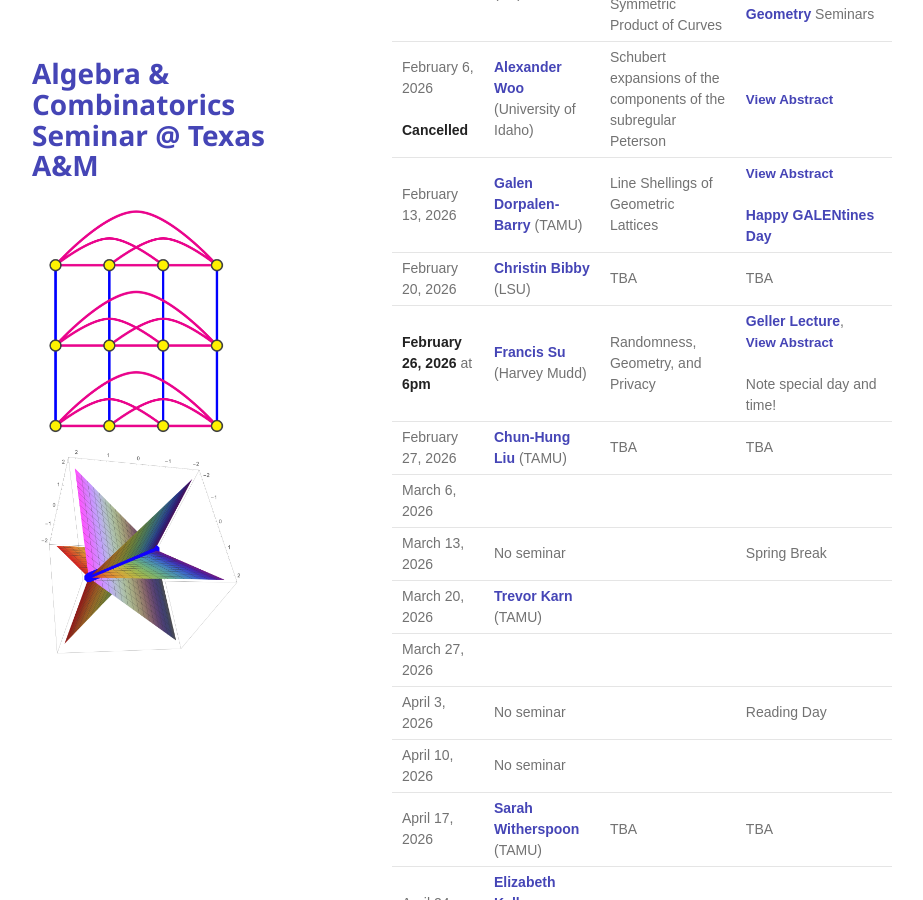
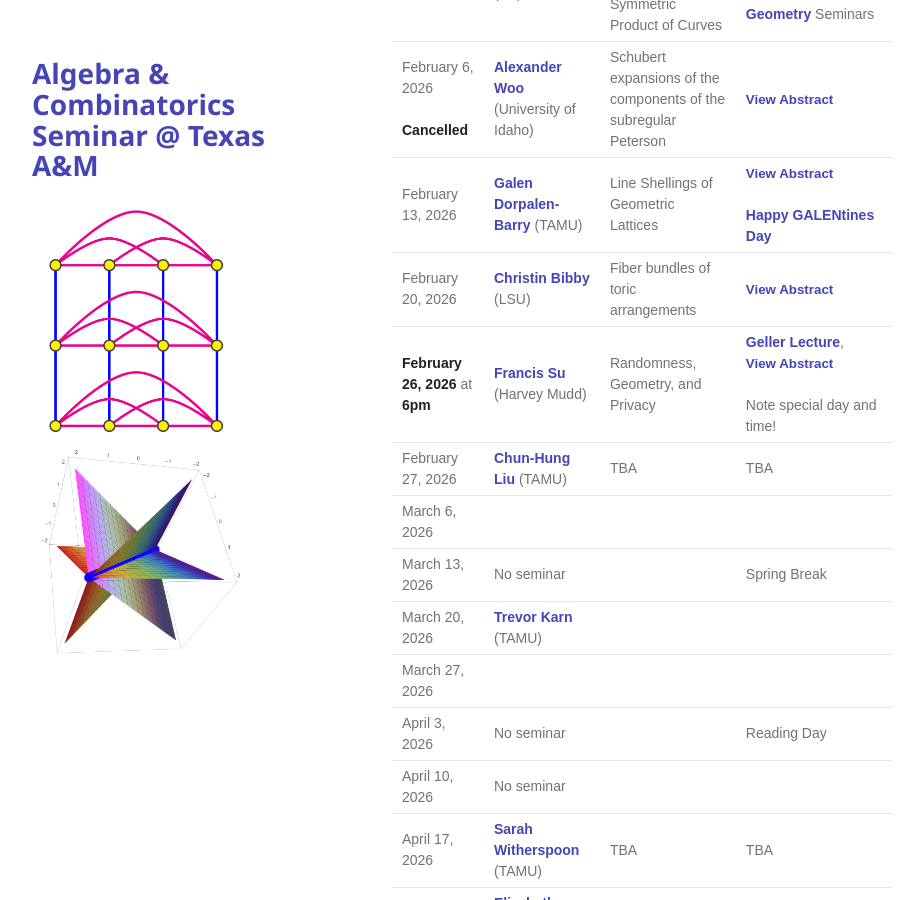
Before and after one commit to tamu-seminar/alg-comb, a Jekyll site: the page built from index.md, in a window 1280 px wide and 900 px high, scrolled down 431 px. Shown: the whole window, without its empty margins (178-1101 px from the left). Built offline with Jekyll 4.4.1, drawn with Linux system fonts in a browser that asks for light colours.

Commit message:
bibby title and abstract

```diff
--- a/index.md
+++ b/index.md
@@ -28,7 +28,7 @@ The organizers are [Chun-Hung Liu](https://people.tamu.edu/~chliu/), [Trevor Kar
 | January 30, 2026  | [Luca Di Cerbo](https://people.clas.ufl.edu/ldicerbo/) (UF)     |  Curvature, Macroscopic Dimensions, and Symmetric Product of Curves     |  <button type="button" class="abstract-link" onclick="showAbstract('dicerbo')">View Abstract</button>, Joint with [Geometry](https://tamu-seminar.github.io/geometry/) and [Noncommutative Geometry](https://tamu-seminar.github.io/noncommutative-geometry/) Seminars    |
 | February 6, 2026 <br><br>**Cancelled** | [Alexander Woo](https://www.uidaho.edu/people/awoo) (University of Idaho)        |  Schubert expansions of the components of the subregular Peterson  | <button type="button" class="abstract-link" onclick="showAbstract('woo')">View Abstract</button>   |
 | February 13, 2026 | [Galen Dorpalen-Barry](https://galen.dorpalen-barry.org/) (TAMU)        |   Line Shellings of Geometric Lattices    |   <button type="button" class="abstract-link" onclick="showAbstract('dorpalen-barry')">View Abstract</button> <br><br> [Happy GALENtines Day](https://en.wikipedia.org/wiki/Galentine%27s_Day_(observance))    |
-| February 20, 2026 | [Christin Bibby](https://www.math.lsu.edu/~bibby/) (LSU)    |   TBA    |   TBA    |
+| February 20, 2026 | [Christin Bibby](https://www.math.lsu.edu/~bibby/) (LSU)    |  Fiber bundles of toric arrangements   |   <button type="button" class="abstract-link" onclick="showAbstract('bibby')">View Abstract</button>    |
 |**February 26, 2026** at **6pm** | [Francis Su](https://www.francissu.com/) (Harvey Mudd) | Randomness, Geometry, and Privacy | [Geller Lecture](https://sites.google.com/tamu.edu/geller-lecture-2026/home), <button type="button" class="abstract-link" onclick="showAbstract('su')">View Abstract</button>  <br><br> Note special day and time!|
 | February 27, 2026 | [Chun-Hung Liu](https://people.tamu.edu/~chliu/) (TAMU)        | TBA      | TBA      |
 | March 6, 2026     |         |       |       |
@@ -92,6 +92,10 @@ Nathanson, Ethan Partida, and Noah Prime.</p>
 
 <div id="su" style="display:none;" aria-hidden="true">
 <p>Each day your actions generate data, and that data is being used at some cost to your privacy. "Differentially private" algorithms seek to protect the privacy of individual data, often by injecting some randomness. Such mechanisms have been used by Apple, Google, Uber, and the US Census Bureau. I'll describe how such algorithms work and discuss recent efforts to quantify how much randomness is needed to guarantee privacy but still give accurate answers. Surprisingly, this analysis involves the geometry of sets positioned in space in clever ways.</p>
+</div>
+
+<div id="bibby" style="display:none;" aria-hidden="true">
+<p>We present a combinatorial analysis of fiber bundles of generalized configuration spaces on connected abelian Lie groups and discuss topological consequences. These bundles are akin to those of Fadell-Neuwirth for configuration spaces, and their existence is detected by a combinatorial property of an associated finite partially ordered set. Of particular focus is the case of a toric arrangement: a finite collection of codimension-one subtori in a complex torus. If the intersection pattern of the subtori satisfies the combinatorial condition of supersolvability, the complement of the toric arrangement sits atop a tower of fiber bundles. This structure provides insight into topological invariants of these toric arrangement complements, including the homotopy groups, cohomology, and topological complexity. Based on joint work with Daniel C. Cohen and Emanuele Delucchi.</p>
 </div>
 
 <!-- Code that makes the pop-up windows -->
```
